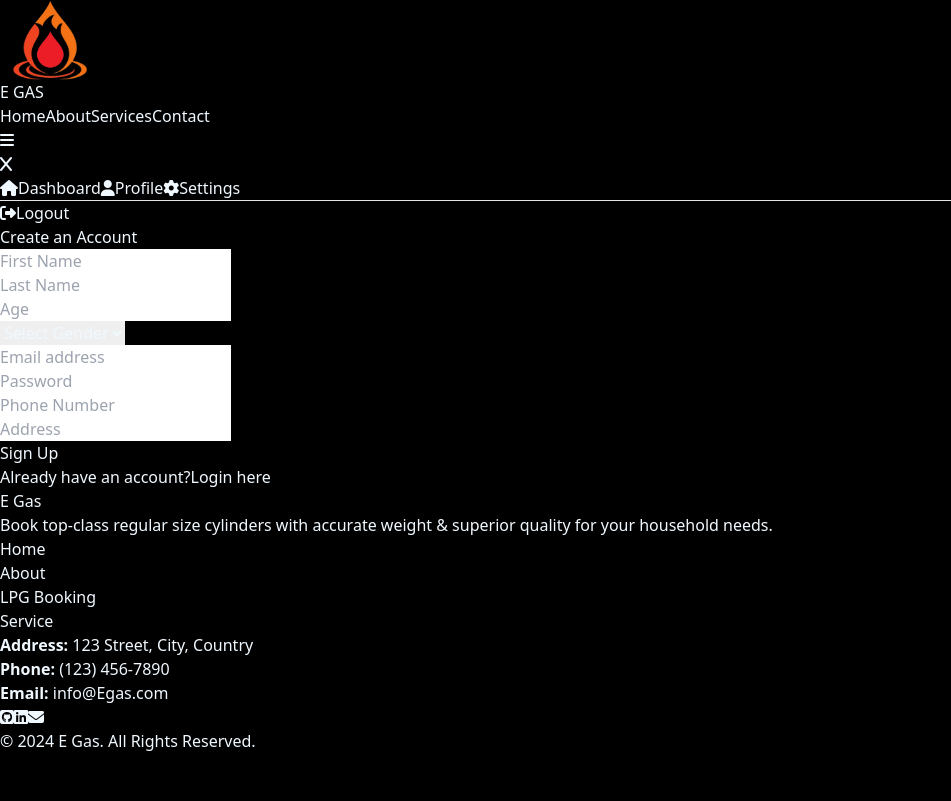
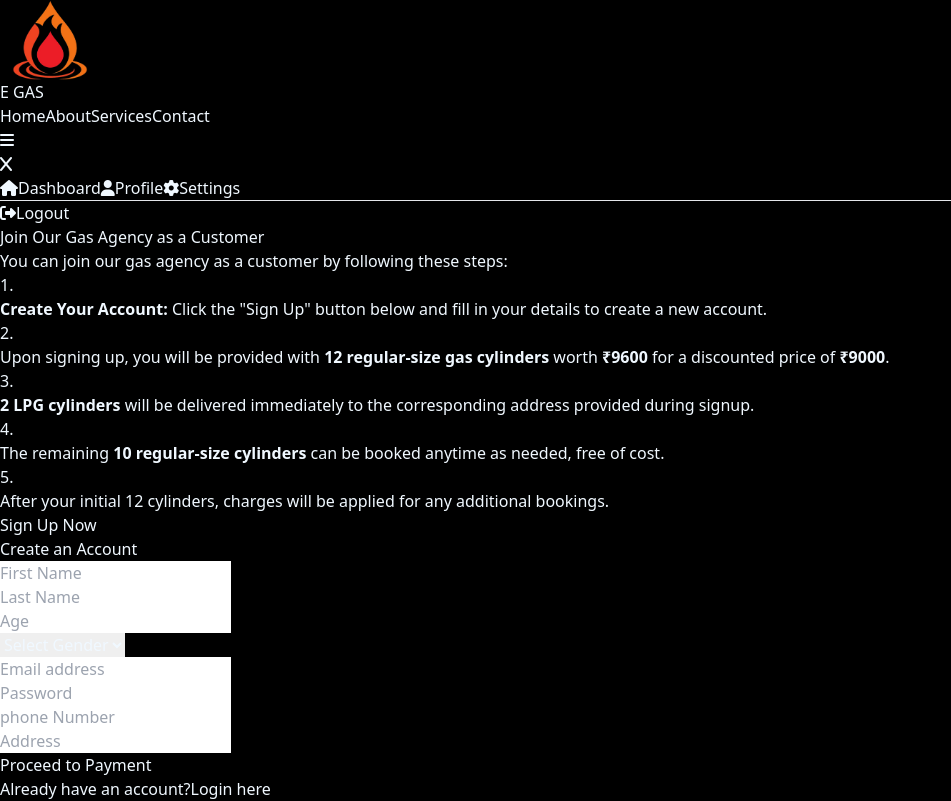
Before and after one commit to Arvind-26/gas-management, a Next.js app: page /signup in a window 1280 px wide. Shown: the top 801 px of the page, without its empty margins (0-951 px from the left). Built offline with nearby package versions, Linux system fonts and the light colour scheme.

Commit message:
join backend frontend

```diff
--- a/package.json
+++ b/package.json
@@ -10,6 +10,7 @@
   },
   "dependencies": {
     "@fortawesome/fontawesome-free": "^6.6.0",
+    "axios": "^1.7.7",
     "bcryptjs": "^2.4.3",
     "fontawesome": "^5.6.3",
     "jsonwebtoken": "^9.0.2",
@@ -18,7 +19,8 @@
     "nodemailer": "^6.9.15",
     "react": "^18",
     "react-dom": "^18",
-    "uuidv4": "^6.2.13"
+    "react-toastify": "^10.0.5",
+    "uuid": "^10.0.0"
   },
   "devDependencies": {
     "postcss": "^8",
--- a/src/app/page.js
+++ b/src/app/page.js
@@ -51,9 +51,9 @@ export default function Home() {
 
       <section className="grid-cols-1 md:grid-cols-4 grid mt-20 mb-10">
         <h1 className="text-[#c9371a] md:text-5xl text-4xl font-bold m-auto">LPG Booking</h1>
-        <Card type={"Large"} img={"/home-lpg.png"} />
-        <Card type={"Large"} img={"/medium-lpg.png"} />
-        <Card type={"Small"} img={"/small-lpg.jpg"} />
+        <Card type={"Large"} img={"/home-lpg.png"} price={800}/>
+        <Card type={"Medium"} img={"/medium-lpg.png"} price={600}/>
+        <Card type={"Small"} img={"/small-lpg.jpg"} price={400}/>
       </section>
 
       <section className="flex md:flex-row flex-col mt-10 md:gap-32 gap-5 border-t-2 p-12">
--- a/src/app/signup/page.js
+++ b/src/app/signup/page.js
@@ -1,35 +1,108 @@
 'use client'
-import React, { useState } from 'react'
+import React, { useRef, useState } from 'react'
 import Link from "next/link"
+import axios from 'axios'
+import { ToastContainer, toast } from 'react-toastify';
+import 'react-toastify/dist/ReactToastify.css';
 
 const signup = () => {
+    const instruction = useRef();
+    const createaccount = useRef();
+
     const [formData, setFormData] = useState({
-        firstName: "",
-        lastName: "",
-        age: "",
+        firstname: "",
+        lastname: "",
+        age: undefined,
         gender: "",
         email: "",
         password: "",
-        phone: "",
+        phn_no: undefined,
         address: "",
     });
 
     const handleChange = (e) => {
         const { name, value } = e.target;
+
         setFormData((prevData) => ({
             ...prevData,
-            [name]: value,
+            [name]: name === "age" || name === "phn_no" ? Number(value) : value,
         }));
     };
 
-
-    const handleSubmit = (e) => {
+    const handleSubmit = async (e) => {
         e.preventDefault();
-        console.log("Form Data Submitted: ", formData);
+        try {
+            await axios.post(`/api/users/signup`, JSON.stringify(formData))
+        } catch (error) {
+            toast.error(error.response.data.message);
+        }
     };
 
+    const sign = () => {
+        instruction.current.classList.toggle('hidden')
+        createaccount.current.classList.toggle('hidden')
+    }
+
     return (
-        <div className="flex items-center justify-center min-h-screen bg-black">
+        <>
+            <div ref={instruction} className="flex items-center justify-center min-h-screen bg-black">
+                <div className="w-full max-w-3xl p-8 bg-gray-900 shadow-lg rounded-lg">
+                    <h1 className="text-4xl font-bold text-center text-white mb-8">
+                        Join Our Gas Agency as a Customer
+                    </h1>
+
+                    <div className="space-y-6 text-gray-300">
+                        <p className="text-lg">
+                            You can join our gas agency as a customer by following these steps:
+                        </p>
+
+                        <div className="space-y-4">
+                            <div className="flex items-start">
+                                <span className="mr-4 text-[#c9371a] font-bold text-lg">1.</span>
+                                <p>
+                                    <strong>Create Your Account:</strong> Click the "Sign Up" button below and fill in your details to create a new account.
+                                </p>
+                            </div>
+
+                            <div className="flex items-start">
+                                <span className="mr-4 text-[#c9371a] font-bold text-lg">2.</span>
+                                <p>
+                                    Upon signing up, you will be provided with <strong>12 regular-size gas cylinders</strong> worth <strong>₹9600</strong> for a discounted price of <strong>₹9000</strong>.
+                                </p>
+                            </div>
+
+                            <div className="flex items-start">
+                                <span className="mr-4 text-[#c9371a] font-bold text-lg">3.</span>
+                                <p>
+                                    <strong>2 LPG cylinders</strong> will be delivered immediately to the corresponding address provided during signup.
+                                </p>
+                            </div>
+
+                            <div className="flex items-start">
+                                <span className="mr-4 text-[#c9371a] font-bold text-lg">4.</span>
+                                <p>
+                                    The remaining <strong>10 regular-size cylinders</strong> can be booked anytime as needed, free of cost.
+                                </p>
+                            </div>
+
+                            <div className="flex items-start">
+                                <span className="mr-4 text-[#c9371a] font-bold text-lg">5.</span>
+                                <p>
+                                    After your initial 12 cylinders, charges will be applied for any additional bookings.
+                                </p>
+                            </div>
+                        </div>
+
+                        <div className="text-center mt-8">
+                                <button className="bg-[#c9371a] hover:bg-red-600 text-white font-bold py-2 px-6 rounded" onClick={sign}>
+                                    Sign Up Now
+                                </button>
+                        </div>
+                    </div>
+                </div>
+            </div>
+            <div ref={createaccount} className="hidden flex items-center justify-center min-h-screen bg-black">
+                <ToastContainer />
                 <div className="w-full md:mt-32 m-3 max-w-lg p-8 space-y-8 bg-gray-900 shadow-lg rounded-lg">
                     <div>
                         <h2 className="text-3xl font-bold text-center text-white">Create an Account</h2>
@@ -38,26 +111,26 @@ const signup = () => {
                     <form className="mt-8 space-y-6" onSubmit={handleSubmit}>
                         <div className="grid grid-cols-2 gap-4">
                             <div>
-                            <label htmlFor="firstName" className="sr-only">First Name</label>
+                                <label htmlFor="firstname" className="sr-only">First Name</label>
                                 <input
-                                id="firstName"
-                                name="firstName"
+                                    id="firstname"
+                                    name="firstname"
                                     type="text"
                                     required
-                                value={formData.firstName}
+                                    value={formData.firstname}
                                     onChange={handleChange}
                                     className="appearance-none rounded relative block w-full px-3 py-2 border border-gray-700 placeholder-gray-500 text-gray-200 bg-gray-800 focus:outline-none focus:ring-[#c9371a] focus:border-[#c9371a] sm:text-sm"
                                     placeholder="First Name"
                                 />
                             </div>
                             <div>
-                            <label htmlFor="lastName" className="sr-only">Last Name</label>
+                                <label htmlFor="lastname" className="sr-only">Last Name</label>
                                 <input
-                                id="lastName"
-                                name="lastName"
+                                    id="lastname"
+                                    name="lastname"
                                     type="text"
                                     required
-                                value={formData.lastName}
+                                    value={formData.lastname}
                                     onChange={handleChange}
                                     className="appearance-none rounded relative block w-full px-3 py-2 border border-gray-700 placeholder-gray-500 text-gray-200 bg-gray-800 focus:outline-none focus:ring-[#c9371a] focus:border-[#c9371a] sm:text-sm"
                                     placeholder="Last Name"
@@ -125,16 +198,16 @@ const signup = () => {
                         </div>
 
                         <div>
-                        <label htmlFor="phone" className="sr-only">Phone Number</label>
+                            <label htmlFor="phn_no" className="sr-only">phone Number</label>
                             <input
-                            id="phone"
-                            name="phone"
+                                id="phn_no"
+                                name="phn_no"
                                 type="tel"
                                 required
-                            value={formData.phone}
+                                value={formData.phn_no}
                                 onChange={handleChange}
                                 className="appearance-none rounded relative block w-full px-3 py-2 border border-gray-700 placeholder-gray-500 text-gray-200 bg-gray-800 focus:outline-none focus:ring-[#c9371a] focus:border-[#c9371a] sm:text-sm"
-                            placeholder="Phone Number"
+                                placeholder="phone Number"
                             />
                         </div>
 
@@ -157,7 +230,7 @@ const signup = () => {
                                 type="submit"
                                 className="group relative w-full flex justify-center py-2 px-4 border border-transparent text-sm font-medium rounded-md text-white bg-[#c9371a] hover:bg-red-700 focus:outline-none focus:ring-2 focus:ring-offset-2 focus:ring-[#c9371a]"
                             >
-                            Sign Up
+                                Proceed to Payment
                             </button>
                         </div>
                     </form>
@@ -172,6 +245,7 @@ const signup = () => {
                     </div>
                 </div>
             </div>
+        </>
     );
 }
 
--- a/src/components/Card.js
+++ b/src/components/Card.js
@@ -1,7 +1,7 @@
 import React from 'react'
 import Image from 'next/image'
 
-const Card = ({ type, img }) => {
+const Card = ({ type, img, price }) => {
     return (
         <div className="flex justify-center mt-10">
             <div className="h-auto w-72 bg-gradient-to-r from-[#111] to-[#333] relative rounded-lg shadow-lg hover:shadow-2xl transition-shadow duration-300">
@@ -11,7 +11,7 @@ const Card = ({ type, img }) => {
                 </div>
 
                 <div className="bg-[#0000009d] font-bold text-[#e63946] rounded-lg text-3xl flex justify-center items-center py-2 w-32 absolute top-20 left-1/2 transform -translate-x-1/2 shadow-xl">
-                    ₹800
+                    ₹{price}
                 </div>
 
                 <Image
--- a/src/components/Footer.js
+++ b/src/components/Footer.js
@@ -26,7 +26,7 @@ const Footer = () => {
 
 
                     <div class="mb-4 md:mb-0">
-                        <p class="text-sm"><strong>Address:</strong> 123 Street, City, Country</p>
+                        <p class="text-sm"><strong>Address:</strong> 123 Street, Pune, Maharashtra</p>
                         <p class="text-sm"><strong>Phone:</strong> (123) 456-7890</p>
                         <p class="text-sm"><strong>Email:</strong> info@Egas.com</p>
                     </div>
```
Also changed, not shown: src/app/forgotpassword/page.js (+25 -3 lines), src/app/login/page.js (+10 -2 lines), src/app/setpassword/page.js (+44 -1 lines), src/app/verifyemail/page.js (+17 -2 lines), src/helpers/mailer.js (+5 -5 lines), 1 other file (tests, documents, lock files or other folders). Lines whose indentation alone changed are shown as unchanged.
